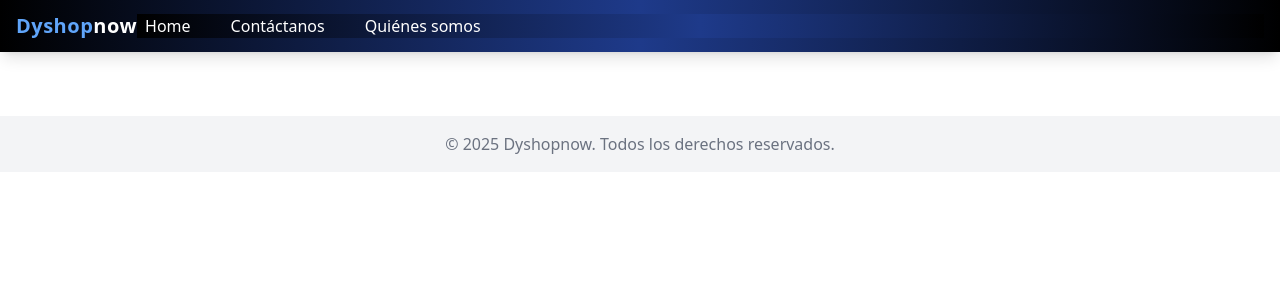
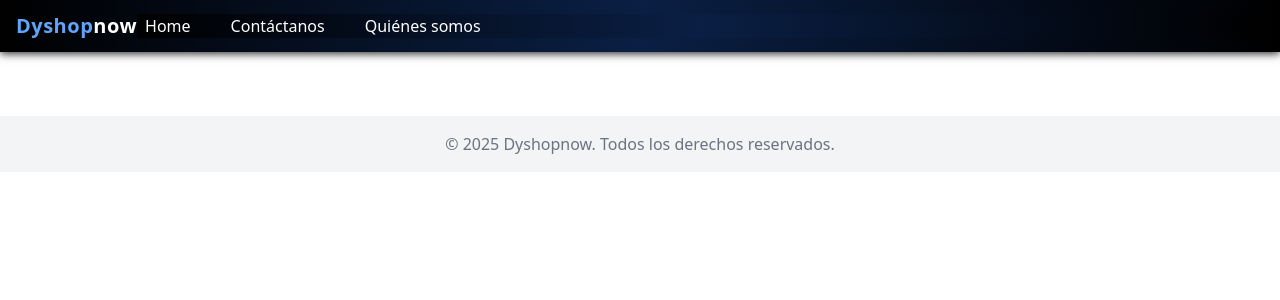
Before and after one commit to d-yanez/dyshopnow-landing, a Node project: template src/views/home.ejs in a window 1280 px wide. Shown: the top 300 px of the page. Run offline with Node 20 templates, Linux system fonts and the light colour scheme; the template is opened without the code that fills it, so the values that code supplies are empty.

Commit message:
blue gradiente

```diff
--- a/public/css/output.css
+++ b/public/css/output.css
@@ -580,6 +580,10 @@ video {
 
 .z-50 {
   z-index: 50;
+}
+
+.z-10 {
+  z-index: 10;
 }
 
 .mb-1 {
@@ -721,13 +731,33 @@ video {
   --tw-gradient-stops: var(--tw-gradient-from), var(--tw-gradient-to);
 }
 
-.via-blue-900 {
-  --tw-gradient-to: rgb(30 58 138 / 0)  var(--tw-gradient-to-position);
-  --tw-gradient-stops: var(--tw-gradient-from), #1e3a8a var(--tw-gradient-via-position), var(--tw-gradient-to);
+.from-transparent {
+  --tw-gradient-from: transparent var(--tw-gradient-from-position);
+  --tw-gradient-to: rgb(0 0 0 / 0) var(--tw-gradient-to-position);
+  --tw-gradient-stops: var(--tw-gradient-from), var(--tw-gradient-to);
+}
+
+.via-sky-900 {
+  --tw-gradient-to: rgb(12 74 110 / 0)  var(--tw-gradient-to-position);
+  --tw-gradient-stops: var(--tw-gradient-from), #0c4a6e var(--tw-gradient-via-position), var(--tw-gradient-to);
+}
+
+.via-\[\#0a1f44\] {
+  --tw-gradient-to: rgb(10 31 68 / 0)  var(--tw-gradient-to-position);
+  --tw-gradient-stops: var(--tw-gradient-from), #0a1f44 var(--tw-gradient-via-position), var(--tw-gradient-to);
+}
+
+.via-\[\#0a1f44\]\/30 {
+  --tw-gradient-to: rgb(10 31 68 / 0)  var(--tw-gradient-to-position);
+  --tw-gradient-stops: var(--tw-gradient-from), rgb(10 31 68 / 0.3) var(--tw-gradient-via-position), var(--tw-gradient-to);
 }
 
 .to-black {
   --tw-gradient-to: #000 var(--tw-gradient-to-position);
+}
+
+.to-transparent {
+  --tw-gradient-to: transparent var(--tw-gradient-to-position);
 }
 
 .object-contain {
@@ -830,9 +865,15 @@ video {
   color: rgb(255 255 255 / var(--tw-text-opacity, 1));
 }
 
-.text-blue-400 {
+.text-blue-500 {
   --tw-text-opacity: 1;
-  color: rgb(96 165 250 / var(--tw-text-opacity, 1));
+  color: rgb(59 130 246 / var(--tw-text-opacity, 1));
+}
+
+.shadow-lg {
+  --tw-shadow: 0 10px 15px -3px rgb(0 0 0 / 0.1), 0 4px 6px -4px rgb(0 0 0 / 0.1);
+  --tw-shadow-colored: 0 10px 15px -3px var(--tw-shadow-color), 0 4px 6px -4px var(--tw-shadow-color);
+  box-shadow: var(--tw-ring-offset-shadow, 0 0 #0000), var(--tw-ring-shadow, 0 0 #0000), var(--tw-shadow);
 }
 
 .shadow-md {
@@ -841,9 +882,9 @@ video {
   box-shadow: var(--tw-ring-offset-shadow, 0 0 #0000), var(--tw-ring-shadow, 0 0 #0000), var(--tw-shadow);
 }
 
-.shadow-lg {
-  --tw-shadow: 0 10px 15px -3px rgb(0 0 0 / 0.1), 0 4px 6px -4px rgb(0 0 0 / 0.1);
-  --tw-shadow-colored: 0 10px 15px -3px var(--tw-shadow-color), 0 4px 6px -4px var(--tw-shadow-color);
+.shadow-\[0_2px_8px_rgba\(0\2c 0\2c 0\2c 0\.8\)\] {
+  --tw-shadow: 0 2px 8px rgba(0,0,0,0.8);
+  --tw-shadow-colored: 0 2px 8px var(--tw-shadow-color);
   box-shadow: var(--tw-ring-offset-shadow, 0 0 #0000), var(--tw-ring-shadow, 0 0 #0000), var(--tw-shadow);
 }
 
--- a/src/views/partials/header.ejs
+++ b/src/views/partials/header.ejs
@@ -1,6 +1,6 @@
-<header class="bg-gradient-to-r from-black via-blue-900 to-black text-white px-4 py-3 shadow-lg">
-  <!-- LOGO -->
-  <div class="flex justify-between items-center relative">
+<header class="bg-gradient-to-r from-black via-[#0a1f44] to-black text-white px-4 py-3 shadow-[0_2px_8px_rgba(0,0,0,0.8)] relative">
+  <div class="flex justify-between items-center relative z-10">
+    <!-- LOGO -->
     <h1 class="text-xl font-bold text-white tracking-wide">
       <span class="text-blue-400">Dyshop</span><span class="text-white">now</span>
     </h1>
@@ -23,19 +23,19 @@
     <!-- Menú -->
     <nav
       id="menu"
-      class="hidden flex-col absolute top-full left-0 w-full bg-gradient-to-r from-black via-blue-900 to-black md:flex md:flex-row md:space-x-6 md:static md:bg-transparent z-50"
+      class="hidden flex-col absolute top-full left-0 w-full bg-gradient-to-r from-black via-[#0a1f44] to-black md:flex md:flex-row md:space-x-6 md:static md:bg-transparent z-50"
     >
       <a
         href="/"
-        class="block px-4 py-2 md:px-2 md:py-0 hover:text-blue-400 md:hover:text-blue-400 transition-colors duration-300 ease-in-out"
+        class="block px-4 py-2 md:px-2 md:py-0 hover:text-blue-400 hover:drop-shadow-[0_0_5px_rgba(59,130,246,0.5)] transition-colors duration-300 ease-in-out"
       >Home</a>
       <a
         href="#"
-        class="block px-4 py-2 md:px-2 md:py-0 hover:text-blue-400 md:hover:text-blue-400 transition-colors duration-300 ease-in-out"
+        class="block px-4 py-2 md:px-2 md:py-0 hover:text-blue-400 hover:drop-shadow-[0_0_5px_rgba(59,130,246,0.5)] transition-colors duration-300 ease-in-out"
       >Contáctanos</a>
       <a
         href="#"
-        class="block px-4 py-2 md:px-2 md:py-0 hover:text-blue-400 md:hover:text-blue-400 transition-colors duration-300 ease-in-out"
+        class="block px-4 py-2 md:px-2 md:py-0 hover:text-blue-400 hover:drop-shadow-[0_0_5px_rgba(59,130,246,0.5)] transition-colors duration-300 ease-in-out"
       >Quiénes somos</a>
     </nav>
   </div>
```
Also changed, not shown: other parts of public/css/output.css (+22 -11 lines).
